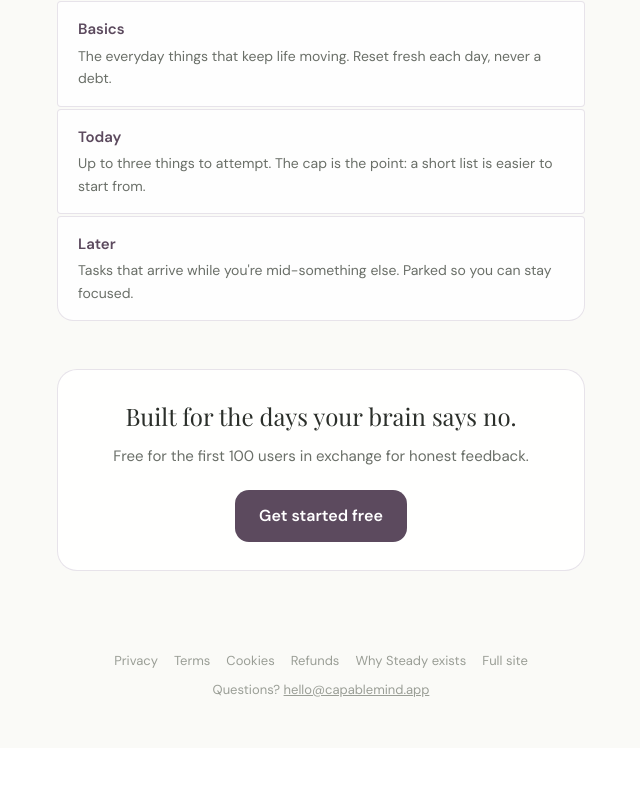
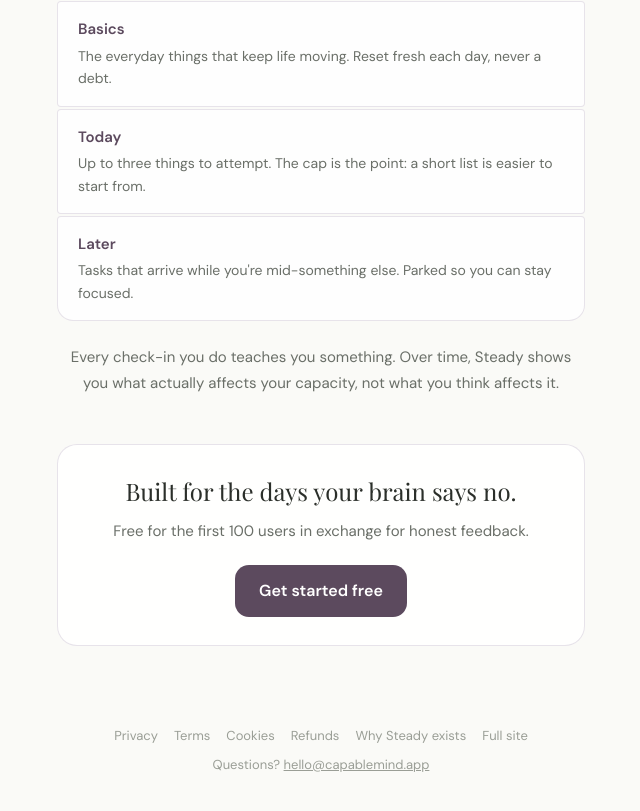
Before and after one commit to amplifygrowth/steady-landing, a Next.js app: page /start in a window 1280 px wide. Shown: the part 2056-2867 px from the top of the page, without its empty margins (319-959 px from the left). Before the commit the page ends 2804 px from the top, so only its background shows below. Built offline with nearby package versions, Linux system fonts and the light colour scheme; no server answers.

Commit message:
Connect check-ins to patterns on start page

```diff
--- a/app/start/page.tsx
+++ b/app/start/page.tsx
@@ -94,6 +94,9 @@ export default function StartPage() {
               </div>
             ))}
           </div>
+          <p style={{ fontSize: '0.9375rem', lineHeight: 1.7, color: '#6A6F68', textAlign: 'center', margin: '24px auto 0', maxWidth: '32rem' }}>
+            Every check-in you do teaches you something. Over time, Steady shows you what actually affects your capacity, not what you think affects it.
+          </p>
         </section>
 
         {/* CTA */}
```
